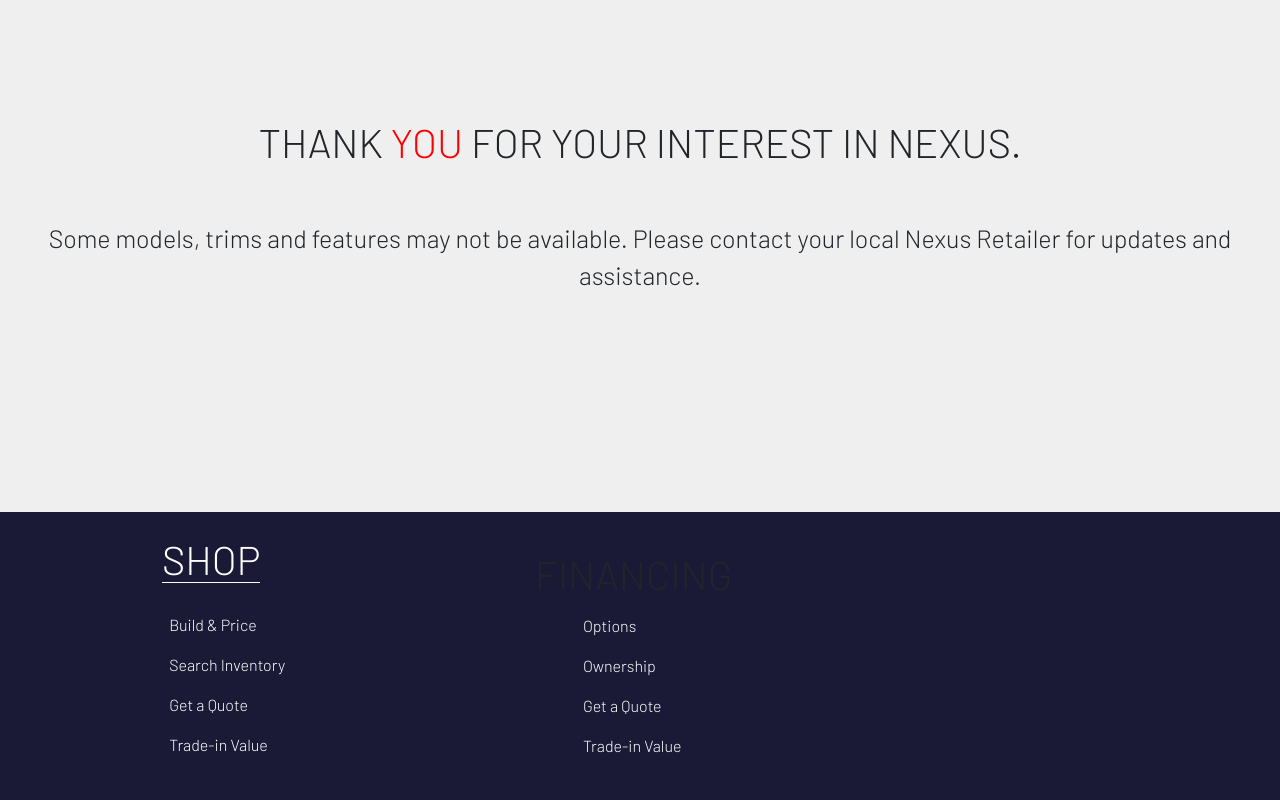
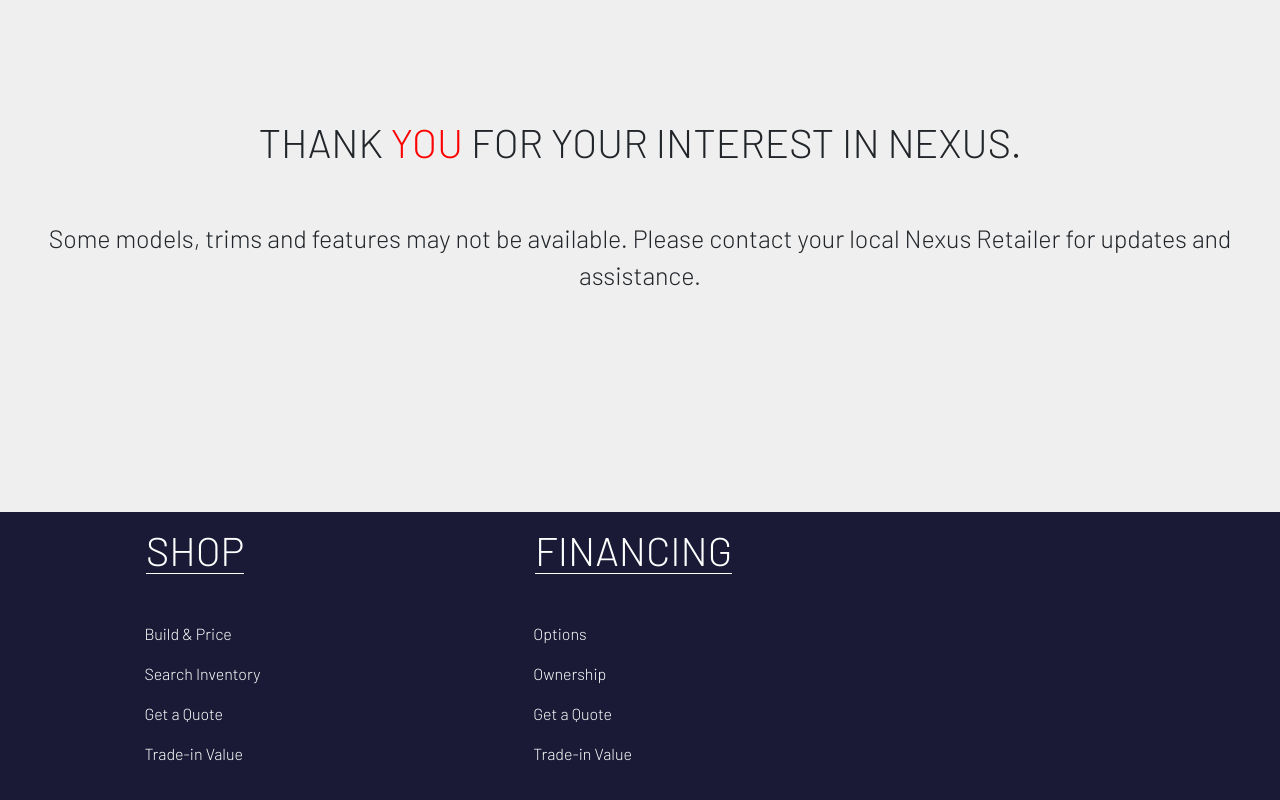
Before and after one commit to ryan2625/nexus-Cars, a React (Create React App) app: page / in a window 1280 px wide. Shown: the part 3901-4701 px from the top of the page. Built offline with nearby package versions, Linux system fonts and the light colour scheme.

Commit message:
Adding footer margin

```diff
--- a/src/components/footer/Footer.css
+++ b/src/components/footer/Footer.css
@@ -20,12 +20,20 @@
     align-items: center;
     height: 100%;
     flex-basis: 33%;
+
 }
 
-.links1 > h1{
+.align > h1{
     color: white;
     margin-bottom: -2rem;
     position: relative;
+    width: fit-content;
+    margin-bottom: 2rem;
+}
+
+.align{
+    display: flex;
+    flex-direction: column;
 }
 
 .shopper::before{
@@ -35,10 +43,19 @@
     bottom: 0rem;
     left: 0;
     border-bottom: 1px solid white;
-
+    color: white;
 }
 
 a{
     text-decoration: none !important;
     color: white !important;
 }
+
+ul{
+    margin-left: -3.1rem;
+}
+
+li:hover{
+    color: #ff4d4d;
+    cursor: pointer;
+}
--- a/src/components/footer/Footer.jsx
+++ b/src/components/footer/Footer.jsx
@@ -6,6 +6,7 @@
   return (
     <div className='footer'>
         <div className="links1">
+        <div className="align">
             <h1 className='shopper'>
                 SHOP
             </h1>
@@ -15,6 +16,7 @@
                 <li><a href="">Get a Quote</a></li>
                 <li><a href="">Trade-in Value</a></li>
             </ul>
+            </div>
         </div>
 
         <div className="links1">
```
